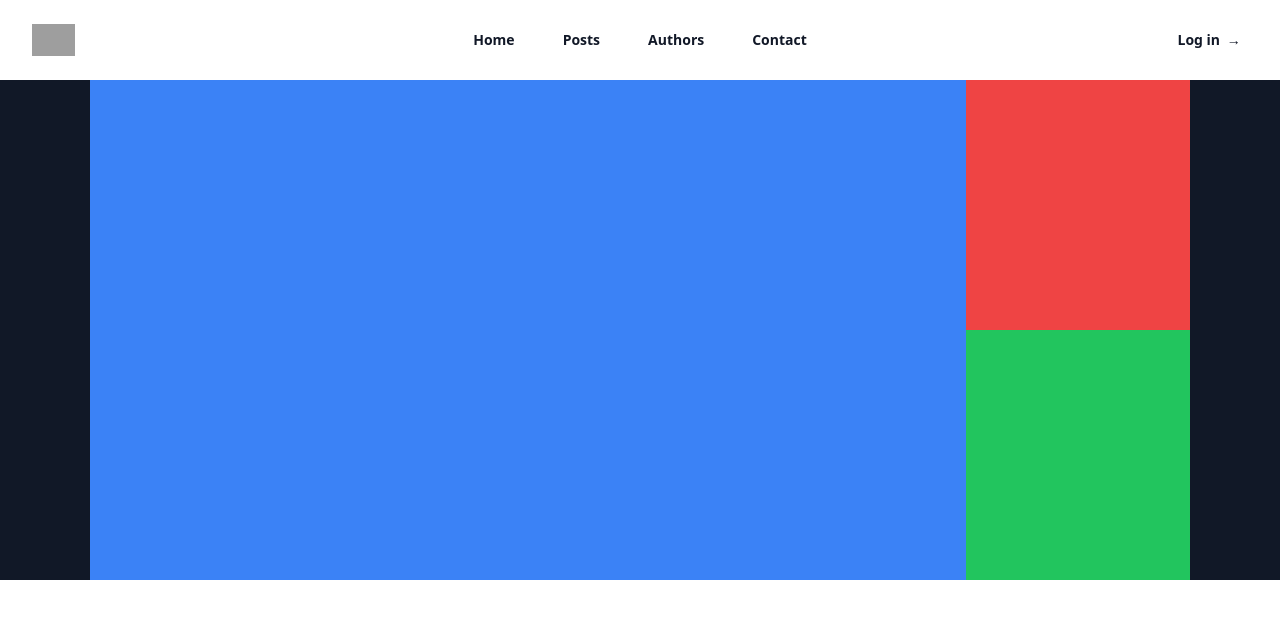
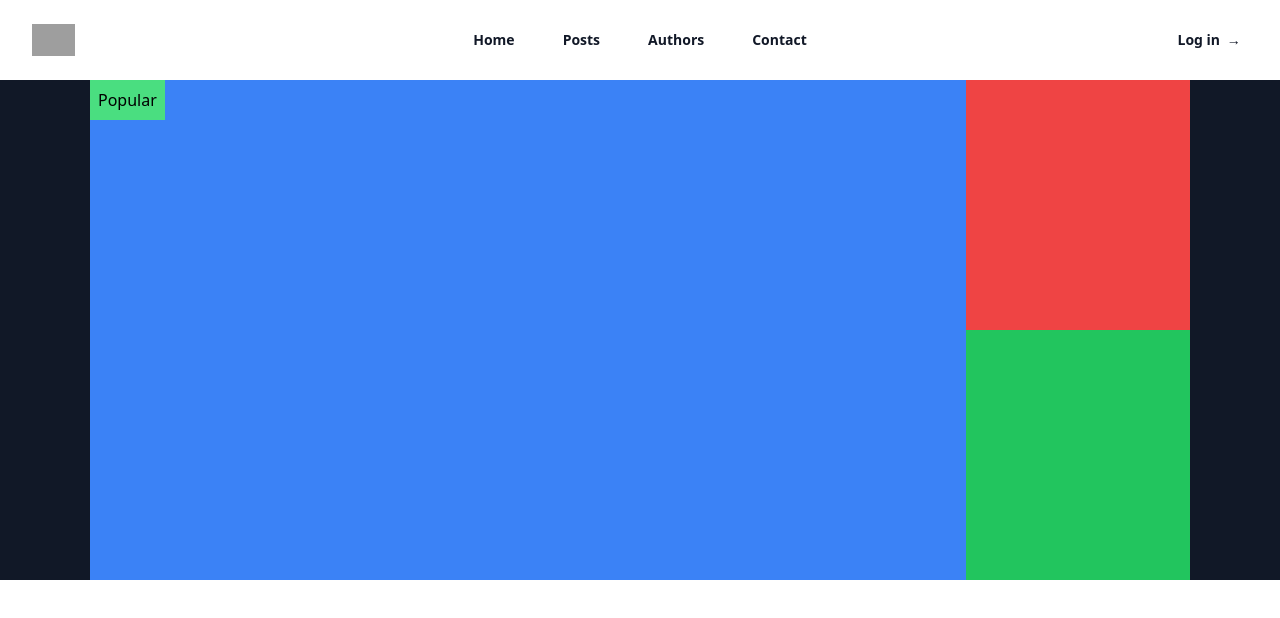
Before and after one commit to Wasayshaikh/next-blogs, a Next.js app: page / in a window 1280 px wide. Shown: the top 618 px of the page. Built offline with nearby package versions, Linux system fonts and the light colour scheme; grey boxes are pictures that could not be loaded.

Commit message:
working on banner section

```diff
--- a/src/pages/index.tsx
+++ b/src/pages/index.tsx
@@ -14,11 +14,12 @@ export default function Home() {
       </Head>
       <div className=' bg-gray-900 w-screen h-[calc(100vh-300px)]'>
         <div className='w-[1100px] m-auto flex  h-full' >
-          <div className='flex-1 bg-blue-500'>
-
+          <div className='flex-1 bg-blue-500 relative'>
+          <span className='p-2 bg-green-400 block max-w-24 absolute left-0 top-0'>Popular</span>
           </div>
           <div className='w-56'>
             <div className='w-full h-2/4 bg-red-500'>
+
 
             </div>
             <div  className='w-full h-2/4  bg-green-500'></div>
```
